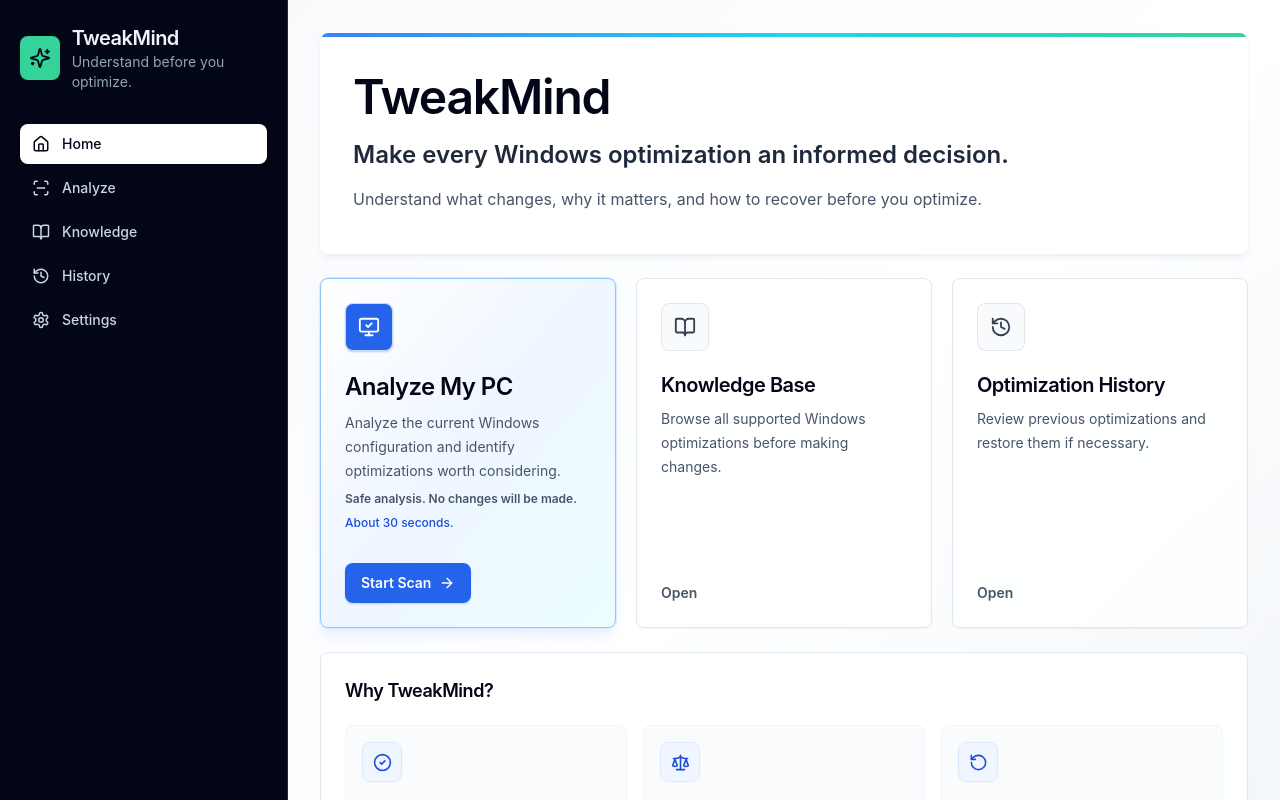
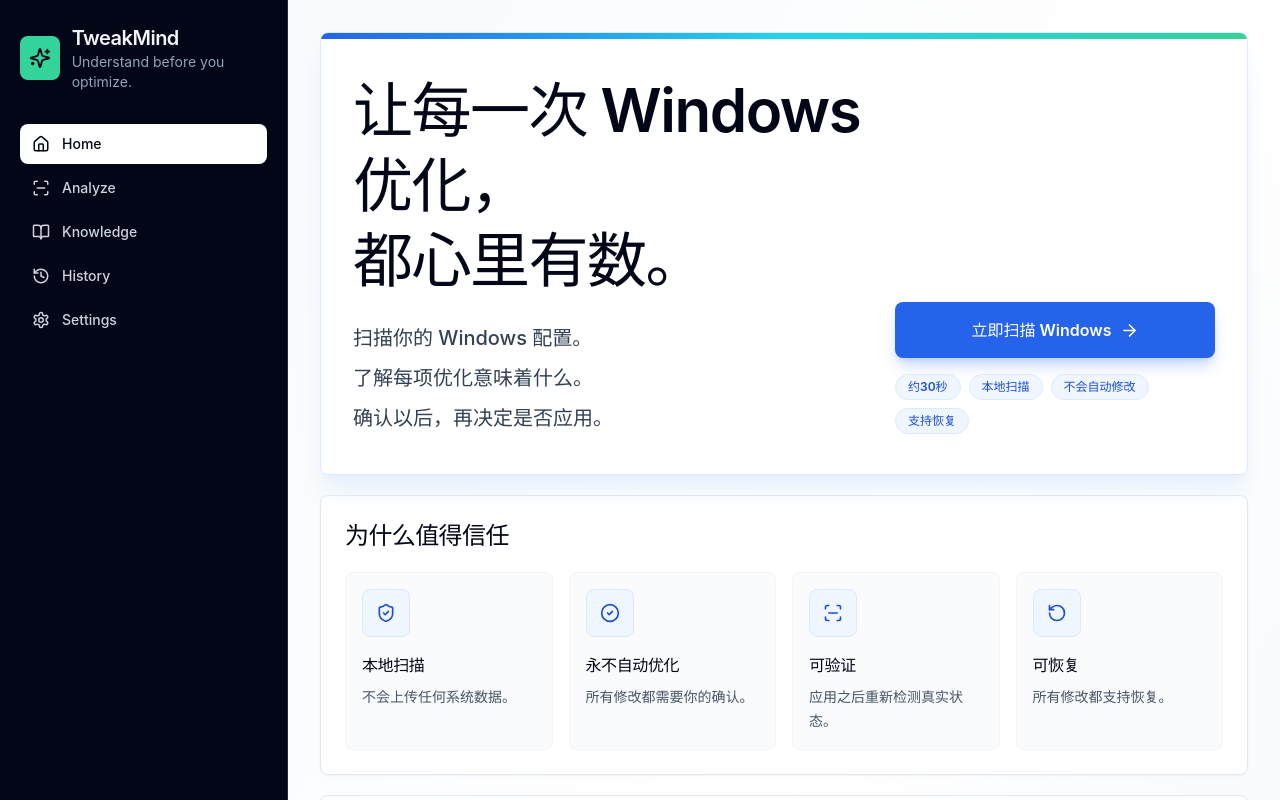
Before and after one commit to HurmitLI/TweakMind, a React (Vite) app: page /onboarding in a window 1280 px wide. Both pictures are taken after a click on the button "Skip onboarding". Shown: the top 800 px of the page. Built offline with nearby package versions, Linux system fonts and the light colour scheme.

Commit message:
style: redesign home page

```diff
--- a/src/pages/DashboardPage.tsx
+++ b/src/pages/DashboardPage.tsx
@@ -1,100 +1,177 @@
-import { BookOpen, CheckCircle2, History, MonitorCheck, RotateCcw, Scale } from "lucide-react";
-import { DashboardCard } from "../components/dashboard/DashboardCard";
-import { useTranslation } from "../core/localization/LanguageProvider";
+import { ArrowRight, BookOpen, CheckCircle2, History, MonitorCheck, RotateCcw, ScanLine, ShieldCheck } from "lucide-react";
+import { Link } from "react-router-dom";
 
-export function DashboardPage() {
-  const { t } = useTranslation();
-
-  const dashboardCards = [
+const trustCards = [
   {
-      title: t("dashboard.card.analyze.title"),
-      description: t("dashboard.card.analyze.description"),
-      helperText: t("dashboard.card.analyze.helperText"),
-      metaText: t("dashboard.card.analyze.metaText"),
-      actionLabel: t("dashboard.card.analyze.actionLabel"),
-      to: "/scan",
-      icon: MonitorCheck,
-      tone: "primary" as const
+    title: "本地扫描",
+    description: "不会上传任何系统数据。",
+    icon: ShieldCheck
   },
   {
-      title: t("dashboard.card.knowledge.title"),
-      description: t("dashboard.card.knowledge.description"),
-      to: "/knowledge",
-      icon: BookOpen,
-      tone: "secondary" as const
-    },
-    {
-      title: t("dashboard.card.history.title"),
-      description: t("dashboard.card.history.description"),
-      to: "/history",
-      icon: History,
-      tone: "secondary" as const
-    }
-  ];
-
-  const highlights = [
-    {
-      title: t("dashboard.highlight.understand.title"),
-      description: t("dashboard.highlight.understand.description"),
+    title: "永不自动优化",
+    description: "所有修改都需要你的确认。",
     icon: CheckCircle2
   },
   {
-      title: t("dashboard.highlight.tradeoffs.title"),
-      description: t("dashboard.highlight.tradeoffs.description"),
-      icon: Scale
+    title: "可验证",
+    description: "应用之后重新检测真实状态。",
+    icon: ScanLine
   },
   {
-      title: t("dashboard.highlight.recover.title"),
-      description: t("dashboard.highlight.recover.description"),
+    title: "可恢复",
+    description: "所有修改都支持恢复。",
     icon: RotateCcw
   }
 ];
 
+const supportedOptimizations = [
+  "Windows Search",
+  "Game Mode",
+  "Core Isolation",
+  "Delivery Optimization",
+  "SysMain",
+  "Power Plan",
+  "HAGS",
+  "Background Apps",
+  "Startup Apps",
+  "Visual Effects",
+  "Windows Update Active Hours"
+];
+
+const philosophyCards = [
+  "先理解，再优化。",
+  "AI 提供建议，\n由你决定。",
+  "每一次修改，\n都可以恢复。"
+];
+
+export function DashboardPage() {
   return (
-    <div className="tm-page">
-      <section className="tm-hero-accent">
-        <div className="absolute inset-x-0 top-0 h-1 bg-gradient-to-r from-blue-500 via-cyan-400 to-emerald-400" />
-        <div className="max-w-5xl">
-          <h2 className="tm-title-xl">{t("dashboard.hero.title")}</h2>
-          <p className="mt-4 max-w-4xl text-2xl font-semibold leading-9 text-slate-800 dark:text-slate-100">{t("dashboard.hero.subtitle")}</p>
-          <p className="mt-3 max-w-3xl text-base leading-7 text-slate-600 dark:text-slate-300">{t("dashboard.hero.body")}</p>
+    <div className="tm-page gap-5">
+      <section className="relative overflow-hidden rounded-lg border border-blue-100 bg-white/95 px-8 py-10 shadow-xl shadow-blue-100/60 dark:border-blue-500/30 dark:bg-slate-900/95 dark:shadow-blue-950/20">
+        <div className="absolute inset-x-0 top-0 h-1.5 bg-gradient-to-r from-blue-600 via-cyan-400 to-emerald-400" />
+        <div className="flex flex-col gap-8 xl:flex-row xl:items-end xl:justify-between">
+          <div className="max-w-4xl">
+            <h2 className="text-6xl font-semibold leading-tight tracking-tight text-slate-950 dark:text-slate-100">
+              让每一次 Windows 优化，
+              <br />
+              都心里有数。
+            </h2>
+            <div className="mt-6 space-y-2 text-xl font-medium leading-8 text-slate-700 dark:text-slate-200">
+              <p>扫描你的 Windows 配置。</p>
+              <p>了解每项优化意味着什么。</p>
+              <p>确认以后，再决定是否应用。</p>
+            </div>
+          </div>
+
+          <div className="flex shrink-0 flex-col gap-4 xl:w-80">
+            <Link
+              className="inline-flex h-14 items-center justify-center gap-2 rounded-lg bg-blue-600 px-7 text-base font-semibold text-white shadow-lg shadow-blue-600/25 transition hover:bg-blue-700 focus:outline-none focus:ring-2 focus:ring-blue-500 focus:ring-offset-2 dark:focus:ring-offset-slate-950"
+              to="/scan"
+            >
+              立即扫描 Windows
+              <ArrowRight size={19} aria-hidden="true" />
+            </Link>
+            <div className="flex flex-wrap gap-2">
+              {["约30秒", "本地扫描", "不会自动修改", "支持恢复"].map((tag) => (
+                <span
+                  className="rounded-full border border-blue-100 bg-blue-50 px-3 py-1 text-xs font-semibold text-blue-700 dark:border-blue-500/40 dark:bg-blue-950/40 dark:text-blue-200"
+                  key={tag}
+                >
+                  {tag}
+                </span>
+              ))}
+            </div>
+          </div>
         </div>
       </section>
 
-      <section className="grid grid-cols-1 gap-5 lg:grid-cols-3">
-        {dashboardCards.map((card) => (
-          <DashboardCard
-            actionLabel={card.actionLabel}
-            description={card.description}
-            helperText={card.helperText}
-            icon={card.icon}
-            key={card.title}
-            metaText={card.metaText}
-            title={card.title}
-            to={card.to}
-            tone={card.tone}
-          />
-        ))}
-      </section>
-
       <section className="tm-section-card">
-        <h3 className="tm-section-title">{t("dashboard.why.title")}</h3>
-        <div className="mt-5 grid gap-4 lg:grid-cols-3">
-          {highlights.map((highlight) => {
-            const Icon = highlight.icon;
+        <h3 className="text-2xl font-semibold tracking-tight text-slate-950 dark:text-slate-100">为什么值得信任</h3>
+        <div className="mt-5 grid gap-4 md:grid-cols-2 xl:grid-cols-4">
+          {trustCards.map((card) => {
+            const Icon = card.icon;
 
             return (
-              <article className="tm-info-card" key={highlight.title}>
-                <div className="flex h-10 w-10 items-center justify-center rounded-lg border border-blue-100 bg-blue-50 text-blue-700 dark:border-blue-400/30 dark:bg-blue-950/40 dark:text-blue-300">
-                  <Icon size={19} aria-hidden="true" />
+              <article className="tm-info-card" key={card.title}>
+                <div className="tm-icon-tile">
+                  <Icon size={20} aria-hidden="true" />
                 </div>
-                <h4 className="mt-4 text-base font-semibold tracking-tight text-slate-950 dark:text-slate-100">{highlight.title}</h4>
-                <p className="mt-2 tm-body">{highlight.description}</p>
+                <h4 className="mt-4 text-base font-semibold tracking-tight text-slate-950 dark:text-slate-100">{card.title}</h4>
+                <p className="mt-2 tm-body">{card.description}</p>
               </article>
             );
           })}
         </div>
       </section>
+
+      <section className="tm-section-card">
+        <div className="flex flex-col gap-4 md:flex-row md:items-center md:justify-between">
+          <h3 className="text-2xl font-semibold tracking-tight text-slate-950 dark:text-slate-100">已支持优化</h3>
+        </div>
+        <div className="mt-5 flex flex-wrap gap-2">
+          {supportedOptimizations.map((name) => (
+            <span
+              className="rounded-full border border-slate-200 bg-white px-3 py-1.5 text-sm font-semibold text-slate-700 shadow-sm dark:border-slate-700 dark:bg-slate-800 dark:text-slate-200"
+              key={name}
+            >
+              {name}
+            </span>
+          ))}
+          <span className="rounded-full border border-slate-200 bg-slate-50 px-3 py-1.5 text-sm font-semibold text-slate-500 dark:border-slate-700 dark:bg-slate-800/70 dark:text-slate-400">
+            ...
+          </span>
+        </div>
+        <div className="mt-5 flex items-center justify-between border-t border-slate-100 pt-4 dark:border-slate-800">
+          <p className="text-sm font-semibold text-slate-600 dark:text-slate-300">共11项优化</p>
+          <Link className="inline-flex items-center gap-1.5 text-sm font-semibold text-blue-700 hover:text-blue-800 dark:text-blue-300 dark:hover:text-blue-200" to="/knowledge">
+            查看全部 →
+          </Link>
+        </div>
+      </section>
+
+      <section className="tm-section-card">
+        <h3 className="text-2xl font-semibold tracking-tight text-slate-950 dark:text-slate-100">Quick Actions</h3>
+        <div className="mt-5 grid gap-4 xl:grid-cols-[1.4fr_1fr_1fr]">
+          <Link
+            className="group rounded-lg border border-blue-200 bg-gradient-to-br from-blue-600 to-blue-700 p-7 text-white shadow-lg shadow-blue-600/20 transition hover:-translate-y-0.5 hover:shadow-xl dark:border-blue-400/40"
+            to="/scan"
+          >
+            <div className="flex h-12 w-12 items-center justify-center rounded-lg bg-white/15">
+              <MonitorCheck size={23} aria-hidden="true" />
+            </div>
+            <h3 className="mt-5 text-2xl font-semibold tracking-tight">立即扫描 Windows</h3>
+            <span className="mt-6 inline-flex items-center gap-2 text-sm font-semibold">
+              立即开始
+              <ArrowRight className="transition group-hover:translate-x-0.5" size={16} aria-hidden="true" />
+            </span>
+          </Link>
+
+          <Link className="tm-card" to="/knowledge">
+            <div className="tm-icon-tile">
+              <BookOpen size={21} aria-hidden="true" />
+            </div>
+            <h3 className="mt-5 text-xl font-semibold tracking-tight text-slate-950 dark:text-slate-100">浏览知识库</h3>
+          </Link>
+
+          <Link className="tm-card" to="/history">
+            <div className="tm-icon-tile">
+              <History size={21} aria-hidden="true" />
+            </div>
+            <h3 className="mt-5 text-xl font-semibold tracking-tight text-slate-950 dark:text-slate-100">查看历史</h3>
+          </Link>
+        </div>
+      </section>
+
+      <section className="tm-section-card">
+        <h3 className="text-2xl font-semibold tracking-tight text-slate-950 dark:text-slate-100">为什么是 TweakMind</h3>
+        <div className="mt-5 grid gap-4 md:grid-cols-3">
+          {philosophyCards.map((card) => (
+            <article className="tm-info-card" key={card}>
+              <p className="whitespace-pre-line text-xl font-semibold leading-8 tracking-tight text-slate-950 dark:text-slate-100">{card}</p>
+            </article>
+          ))}
+        </div>
+      </section>
     </div>
   );
 }
```
Also changed, not shown: 1 other file (tests, documents, lock files or other folders). Lines whose indentation alone changed are shown as unchanged.
